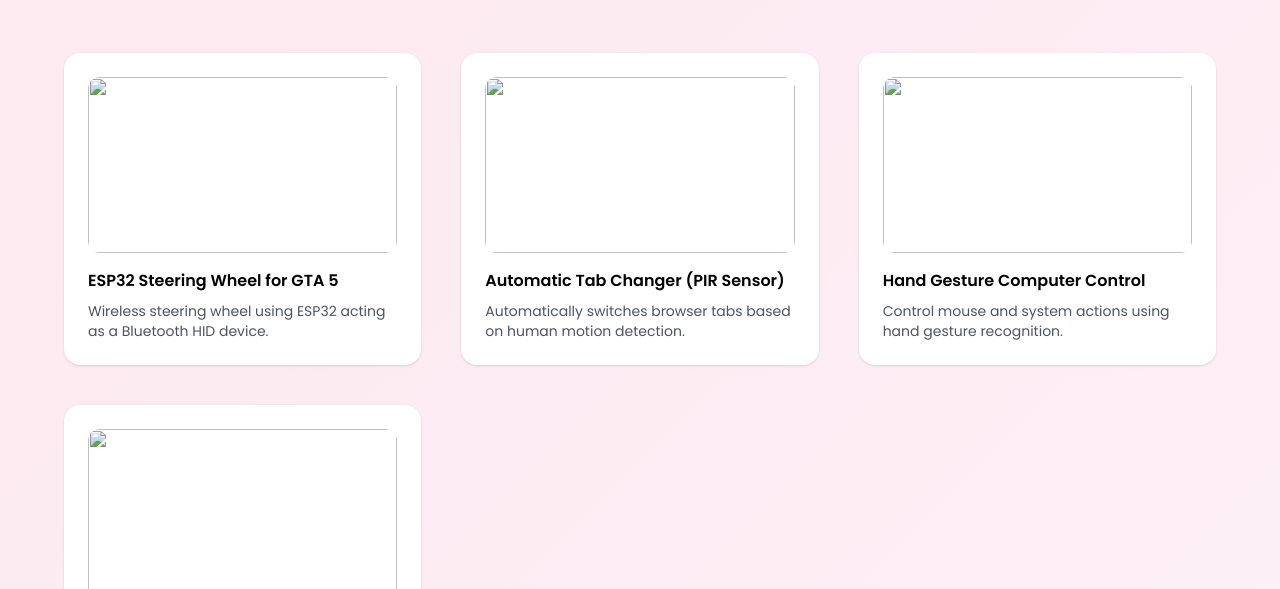
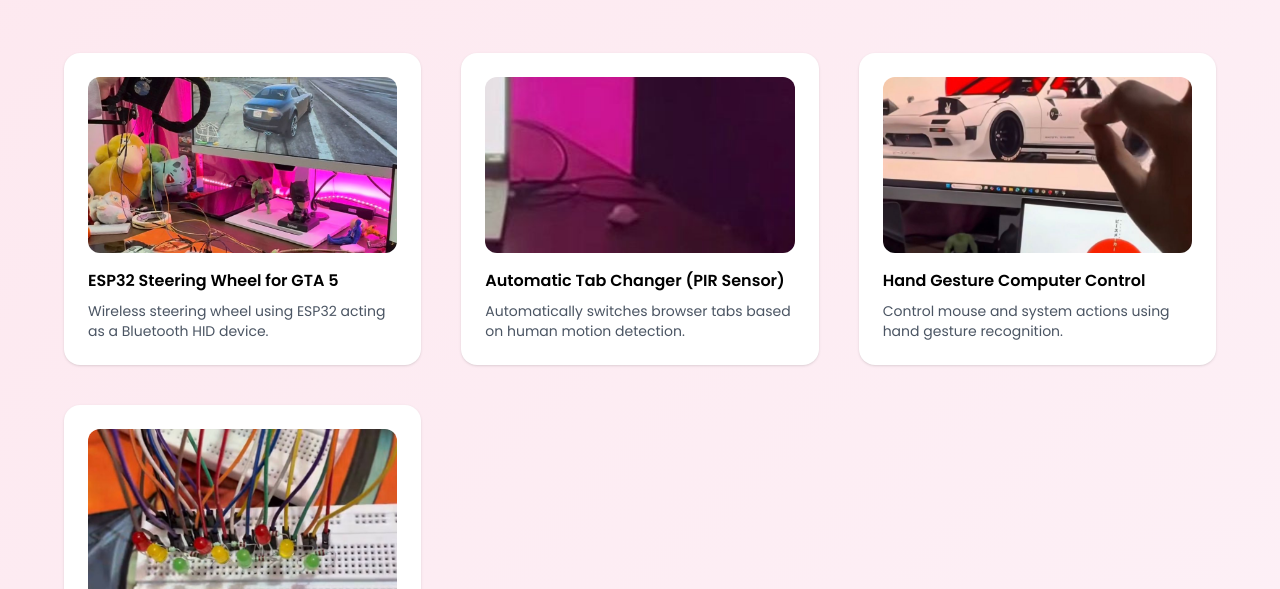
Before and after one commit to yashikasocialmail-eng/Yashikapakhiportfolio, a plain HTML site: page projects.html in a window 1280 px wide. Shown: the part 211-800 px from the top of the page. Drawn offline with nearby package versions, Linux system fonts and the light colour scheme.

Commit message:
projects.html

```diff
--- a/projects.html
+++ b/projects.html
@@ -67,7 +67,7 @@
 
       <!-- Project 1 -->
       <div class="card-hover bg-white p-6 rounded-2xl shadow">
-        <img src="images/steering-wheel.jpg" class="h-44 w-full object-cover rounded-xl mb-4" alt="">
+        <img src="steering-wheel.jpg" class="h-44 w-full object-cover rounded-xl mb-4" alt="">
         <h3 class="font-semibold mb-2">ESP32 Steering Wheel for GTA 5</h3>
         <p class="text-sm text-gray-600">
           Wireless steering wheel using ESP32 acting as a Bluetooth HID device.
@@ -76,7 +76,7 @@
 
       <!-- Project 2 -->
       <div class="card-hover bg-white p-6 rounded-2xl shadow">
-        <img src="images/pir-tab-changer.jpg" class="h-44 w-full object-cover rounded-xl mb-4" alt="">
+        <img src="pir-tab-changer.jpg" class="h-44 w-full object-cover rounded-xl mb-4" alt="">
         <h3 class="font-semibold mb-2">Automatic Tab Changer (PIR Sensor)</h3>
         <p class="text-sm text-gray-600">
           Automatically switches browser tabs based on human motion detection.
@@ -85,7 +85,7 @@
 
       <!-- Project 3 -->
       <div class="card-hover bg-white p-6 rounded-2xl shadow">
-        <img src="images/hand-gesture-control.jpg" class="h-44 w-full object-cover rounded-xl mb-4" alt="">
+        <img src="hand-gesture-control.jpg" class="h-44 w-full object-cover rounded-xl mb-4" alt="">
         <h3 class="font-semibold mb-2">Hand Gesture Computer Control</h3>
         <p class="text-sm text-gray-600">
           Control mouse and system actions using hand gesture recognition.
@@ -94,7 +94,7 @@
 
       <!-- Project 4 -->
       <div class="card-hover bg-white p-6 rounded-2xl shadow">
-        <img src="images/tic-tac-toe.jpg" class="h-44 w-full object-cover rounded-xl mb-4" alt="">
+        <img src="tic-tac-toe.jpg" class="h-44 w-full object-cover rounded-xl mb-4" alt="">
         <h3 class="font-semibold mb-2">Tic Tac Toe (Computer-Based)</h3>
         <p class="text-sm text-gray-600">
           Interactive tic tac toe game built using programming logic and UI.
```
